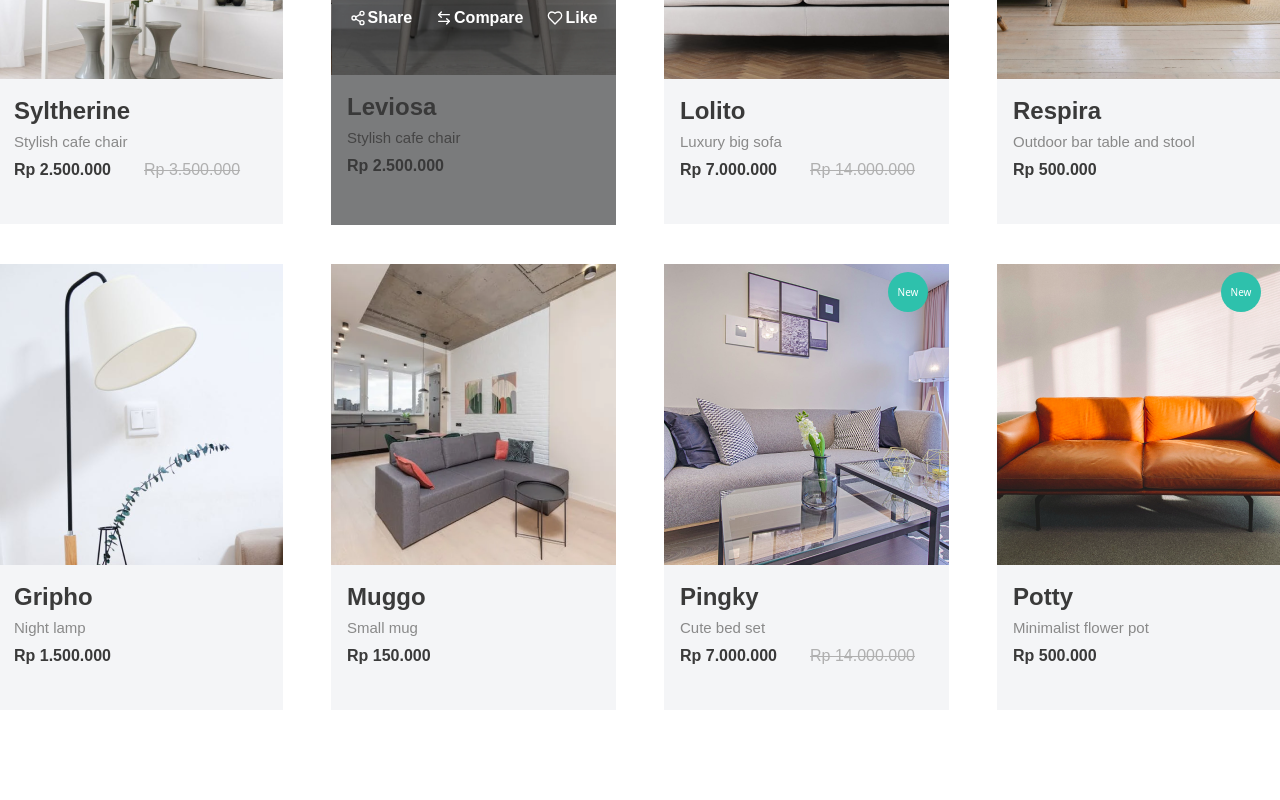
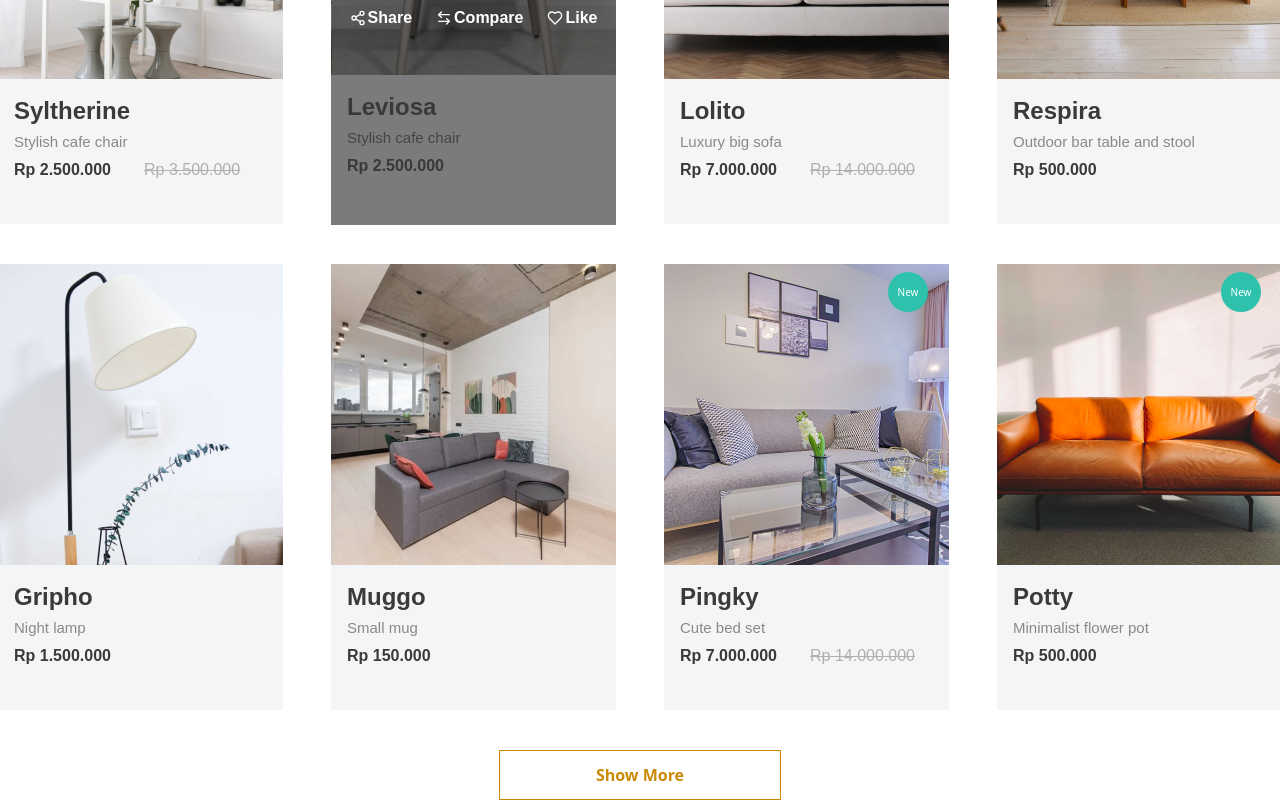
Before and after one commit to enzoguis/avengers-home, a React (Vite) app: page / in a window 1280 px wide. Shown: the part 298-1098 px from the top of the page. Before the commit the page ends 1008 px from the top, so only its background shows below. Built offline with nearby package versions, Linux system fonts and the light colour scheme.

Commit message:
add botao Show More

```diff
--- a/src/App.tsx
+++ b/src/App.tsx
@@ -1,3 +1,4 @@
+import { Button } from './components/Button'
 import { Cards } from './components/Cards'
 import { CardsDown } from './components/CardsDown'
 
@@ -11,6 +12,7 @@ export default function App() {
         <div className="flex flex-col gap-10 justify-center items-center">
           <Cards />
           <CardsDown />
+          <Button />
         </div>
       </div>
     </div>
--- /dev/null
+++ b/src/components/Button.tsx
@@ -0,0 +1,7 @@
+export function Button() {
+    return (
+        <div>
+            <button  className="px-24 py-3 border text-yellow-600 font-bold border-yellow-600 transition-colors duration-300 hover:bg-yellow-600 hover:text-white" type="button">Show More</button>
+        </div>
+    )
+}
```
